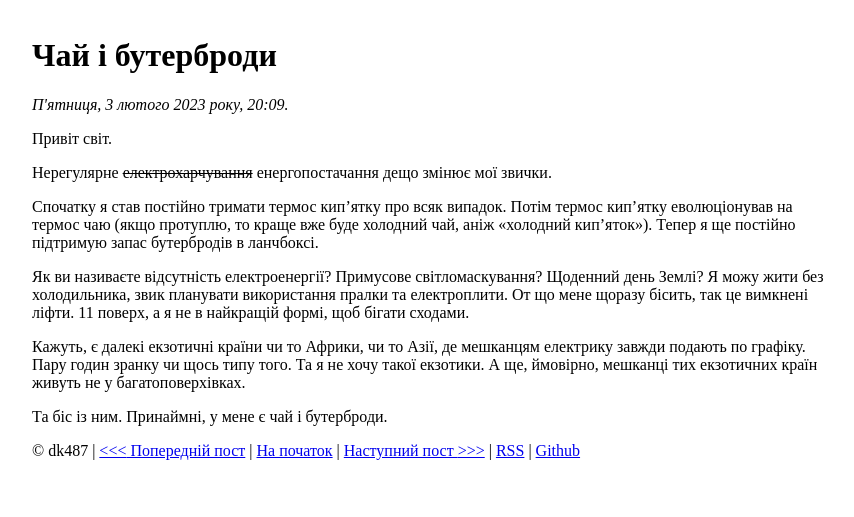
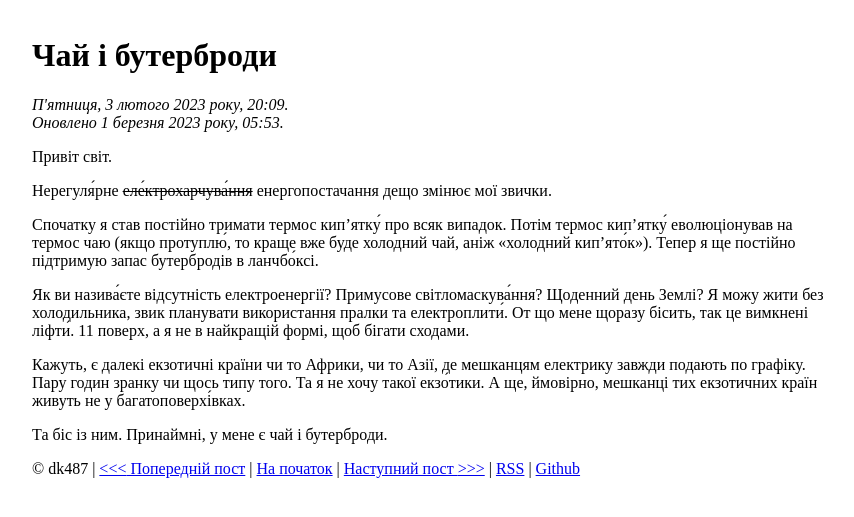
Before and after one commit to dk487/test.de.co.ua, a Jekyll site: the page built from _posts/2023/2023-02-03-chai-i-buterbrody.md, in a window 1280 px wide. Shown: the top 517 px of the page, without its empty margins (208-1062 px from the left). Built offline with Jekyll 4.4.1, drawn with Linux system fonts in a browser that asks for light colours.

Commit message:
Improve pronounsation

```diff
--- a/_posts/2023/2023-02-03-chai-i-buterbrody.md
+++ b/_posts/2023/2023-02-03-chai-i-buterbrody.md
@@ -1,16 +1,17 @@
 ---
 title: Чай і бутерброди
 date: 2023-02-03 22:09:59 +02:00
+mtime: 2023-03-01 05:53:44 +02:00
 ---
 
 Привіт світ.
 
-Нерегулярне ~~електрохарчування~~ енергопостачання дещо змінює мої звички.
+Нерегуля́рне ~~еле́ктрохарчува́ння~~ енергопостачання дещо змінює мої звички.
 
-Спочатку я став постійно тримати термос кип'ятку про всяк випадок. Потім термос кип'ятку еволюціонував на термос чаю (якщо протуплю, то краще вже буде холодний чай, аніж «холодний кип'яток»). Тепер я ще постійно підтримую запас бутербродів в ланчбоксі.
+Спочатку я став постійно тримати термос кип'ятку́ про всяк випадок. Потім термос кип'ятку́ еволюціонував на термос чаю (якщо протуплю́, то краще вже буде холодний чай, аніж «холодний кип'ято́к»). Тепер я ще постійно підтримую запас бутербродів в ланчбо́ксі.
 
-Як ви називаєте відсутність електроенергії? Примусове світломаскування? Щоденний день Землі? Я можу жити без холодильника, звик планувати використання пралки та електроплити. От що мене щоразу бісить, так це вимкнені ліфти. 11 поверх, а я не в найкращій формі, щоб бігати сходами.
+Як ви назива́єте відсутність електроенергії? Примусове світломаскува́ння? Щоденний день Землі? Я можу жити без холодильника, звик планувати використання пралки та електроплити́. От що мене щоразу бісить, так це вимкнені ліфти́. 11 поверх, а я не в найкращій формі, щоб бігати сходами.
 
-Кажуть, є далекі екзотичні країни чи то Африки, чи то Азії, де мешканцям електрику завжди подають по графіку. Пару годин зранку чи щось типу того. Та я не хочу такої екзотики. А ще, ймовірно, мешканці тих екзотичних країн живуть не у багатоповерхівках.
+Кажуть, є далекі екзотичні країни чи то Африки, чи то Азії, де мешканцям електрику завжди подають по графіку. Пару годин зранку чи щось типу того. Та я не хочу такої екзо́тики. А ще, ймовірно, мешканці тих екзотичних країн живуть не у багатоповерхі́вках.
 
 Та біс із ним. Принаймні, у мене є чай і бутерброди.
```
